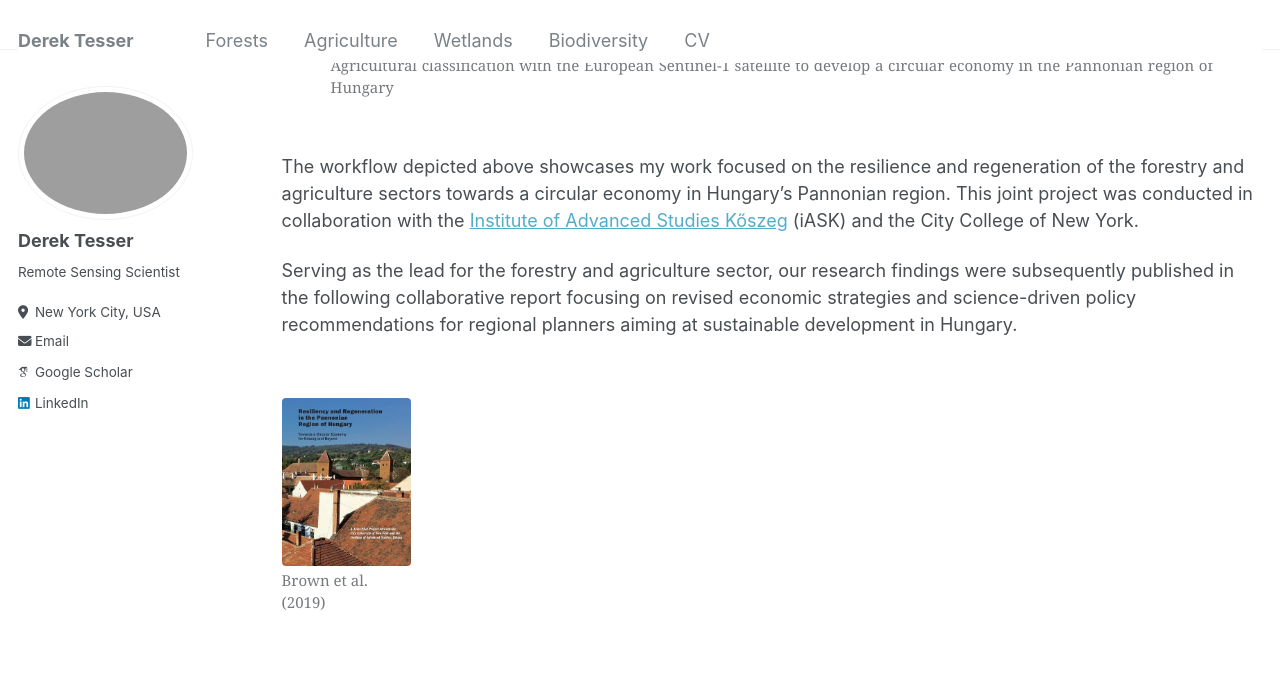
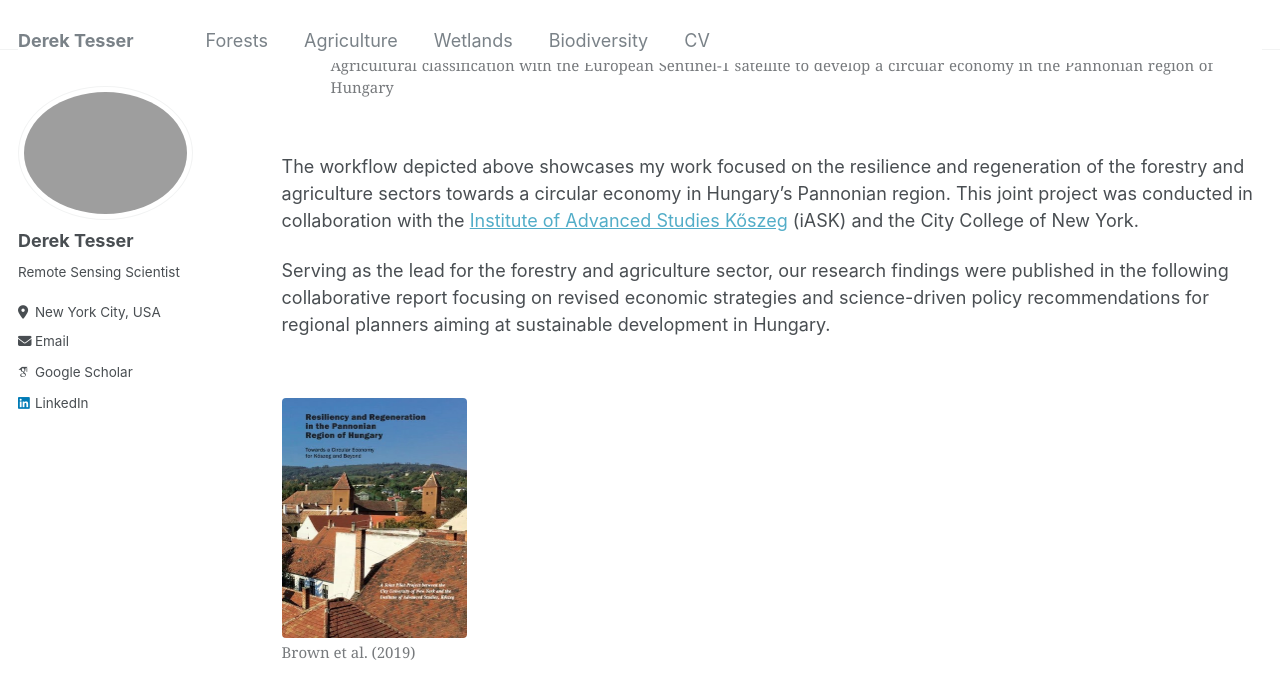
Before and after one commit to dstesser/dstesser.github.io, a Jekyll site: the page built from _pages/agriculture.md, in a window 1280 px wide and 900 px high, scrolled down 1859 px. Shown: the top 699 px of the window. Built offline with Jekyll 4.4.1, drawn with Linux system fonts in a browser that asks for light colours; some web fonts are replaced.

Commit message:
more updates

```diff
--- a/_pages/agriculture.md
+++ b/_pages/agriculture.md
@@ -52,11 +52,11 @@ This data enables stakeholders to optimize supply chains, identify opportunities
 </div>
 The workflow depicted above showcases my work focused on the resilience and regeneration of the forestry and agriculture sectors towards a circular economy in Hungary's Pannonian region. This joint project was conducted in collaboration with the <a href="https://iask.hu/en/" target="_blank">Institute of Advanced Studies Kőszeg</a> (iASK) and the City College of New York.
 
-Serving as the lead for the forestry and agriculture sector, our research findings were subsequently published in the following collaborative report focusing on revised economic strategies and science-driven policy recommendations for regional planners aiming at sustainable development in Hungary.
+Serving as the lead for the forestry and agriculture sector, our research findings were published in the following collaborative report focusing on revised economic strategies and science-driven policy recommendations for regional planners aiming at sustainable development in Hungary.
 
 <div style="text-align:left;">
     <figure style="display:inline-block; text-align: left;">
-        <img src="https://raw.githubusercontent.com/dstesser/dstesser.github.io/master/images/koszeg%20book.jpg" style="width: 35%;">
-        <figcaption style="font-size: 15px; max-width: 35%; text-align:left; margin-top: -15px;">Brown et al. (2019) </figcaption>
+        <img src="https://raw.githubusercontent.com/dstesser/dstesser.github.io/master/images/koszeg%20book.jpg" style="width: 50%;">
+        <figcaption style="font-size: 15px; max-width: 50%; text-align:left; margin-top: -15px;">Brown et al. (2019) </figcaption>
     </figure>
 </div>
```
Also changed, not shown: _pages/about.md (+1 -1 lines).
